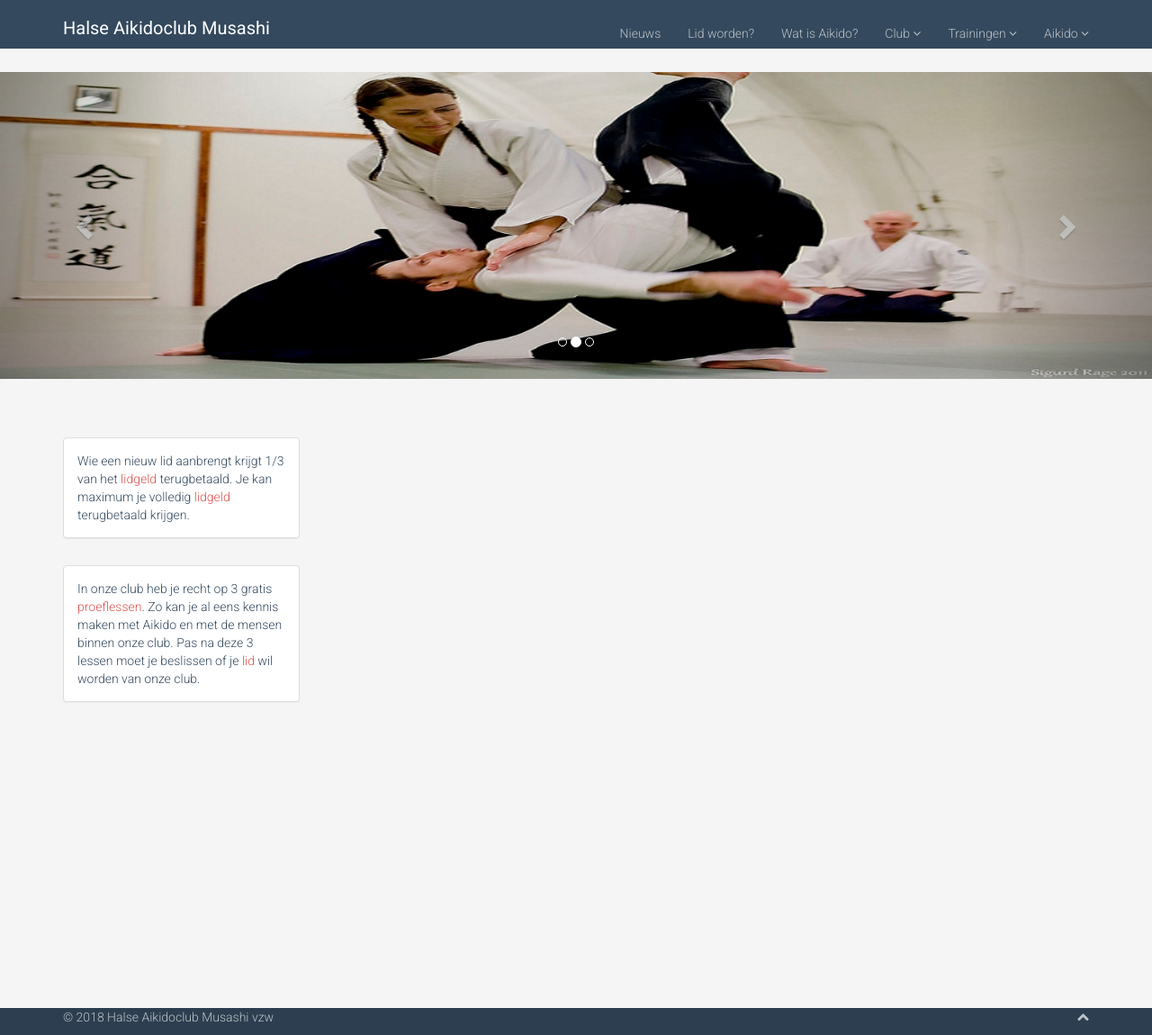
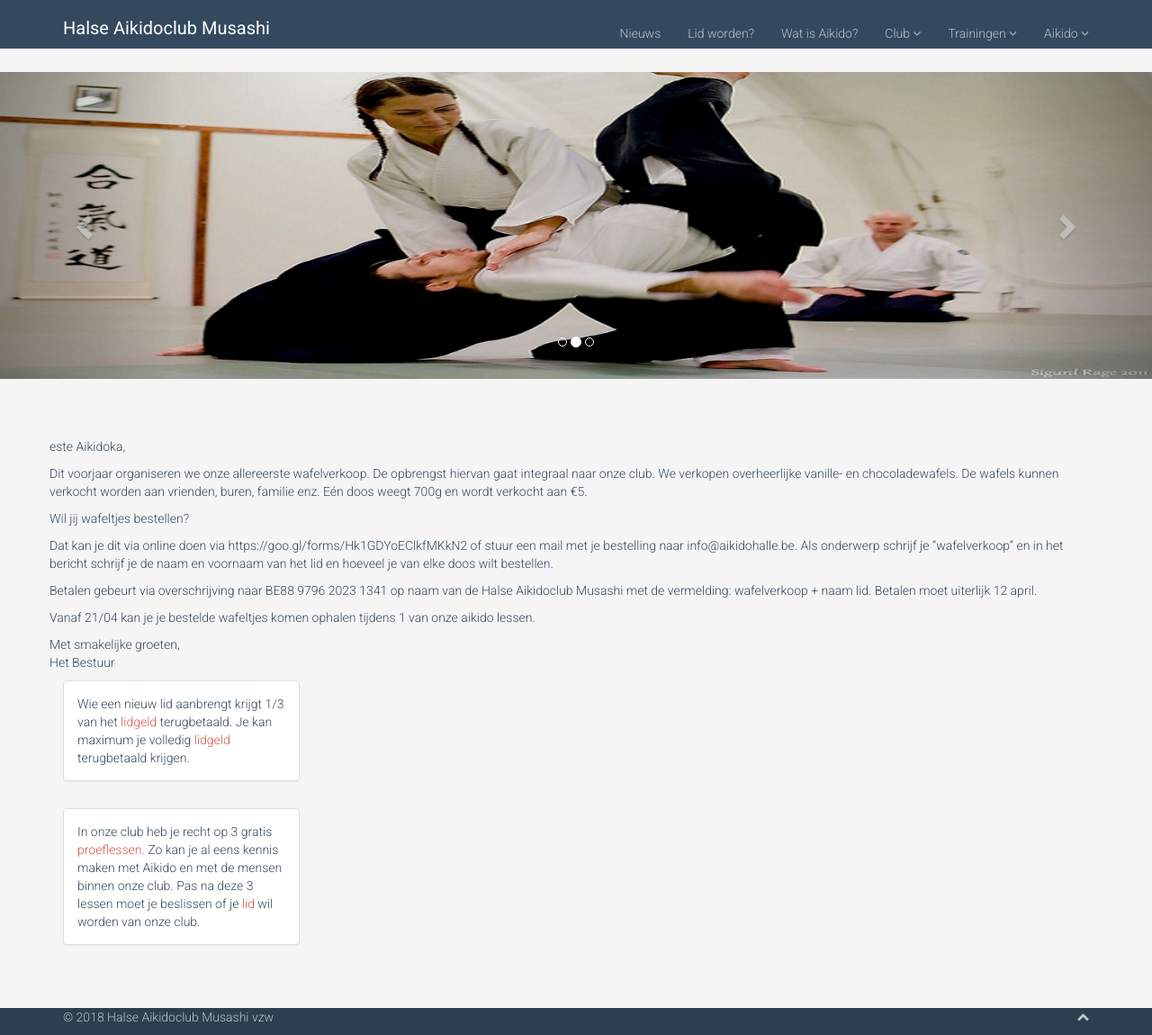
Before and after one commit to kennytordeur/aikidohalle.be, a Jekyll site: the page built from index.html, in a window 1280 px wide and 1150 px high. Shown: the whole window at 90% size. Built offline with Jekyll 4.4.1, drawn with Linux system fonts in a browser that asks for light colours.

Commit message:
Update index.html

```diff
--- a/index.html
+++ b/index.html
@@ -5,6 +5,38 @@ layout: landing-page
 <section>
 	<div class="container">
 		<div class="row">
+
+			<div>
+				<p>este Aikidoka,</p>
+
+				<p>
+Dit voorjaar organiseren we onze allereerste wafelverkoop. De opbrengst hiervan gaat integraal naar onze club. We verkopen overheerlijke vanille- en chocoladewafels. De wafels kunnen verkocht worden aan vrienden, buren, familie enz. Eén doos weegt 700g en wordt verkocht aan €5.
+				</p>
+				<p>
+Wil jij wafeltjes bestellen?
+				</p>
+
+				<p>
+Dat kan je dit via online doen via https://goo.gl/forms/Hk1GDYoEClkfMKkN2 of stuur een mail met je bestelling naar info@aikidohalle.be. Als onderwerp schrijf je “wafelverkoop” en in het bericht schrijf je de naam en voornaam van het lid en hoeveel je van elke doos wilt bestellen.
+				</p>
+				<p>
+Betalen gebeurt via overschrijving naar BE88 9796 2023 1341 op naam van de Halse Aikidoclub Musashi met de vermelding: wafelverkoop + naam lid.
+Betalen moet uiterlijk 12 april.
+				</p>
+
+<p>
+Vanaf 21/04 kan je je bestelde wafeltjes komen ophalen tijdens 1 van onze aikido lessen.
+				</p>
+
+
+				<p>
+Met smakelijke groeten,             <br/>
+                      Het Bestuur
+				</p>
+
+
+
+			</div>
 
 			<div class="col-sm-3">
 				<div class="row">
```
